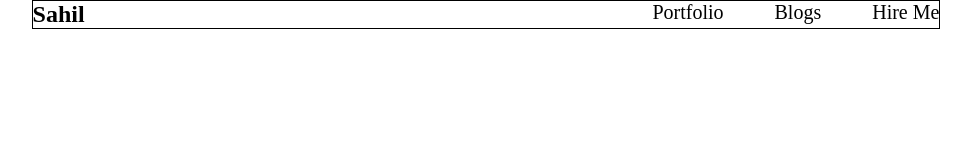
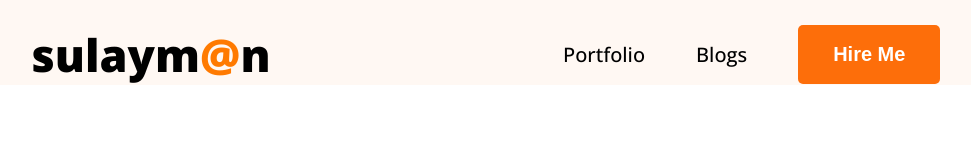
Before and after one commit to sulayman-a-khan/HERO-DEV-CODE, a plain HTML site: page index.html in a window 1280 px wide. Shown: the whole page, without its empty margins (154-1125 px from the left). Drawn offline with nearby package versions, Linux system fonts and the light colour scheme.

Commit message:
header ar nav bar banaisi

```diff
--- a/index.html
+++ b/index.html
@@ -5,17 +5,20 @@
     <meta name="viewport" content="width=device-width, initial-scale=1.0">
     <title>Sahil Sulayman</title>
     <link rel="stylesheet" href="styles/index.css">
+    <link rel="preconnect" href="https://fonts.googleapis.com">
+<link rel="preconnect" href="https://fonts.gstatic.com" crossorigin>
+<link href="https://fonts.googleapis.com/css2?family=Open+Sans:ital,wght@0,300..800;1,300..800&display=swap" rel="stylesheet">
 </head>
-<body>
+<body class="open-sans">
     <header>
         <nav>
             <div>
-                <h2>Sahil</h2>
+                <h2>sulaym<span class="orange-color">@</span>n</h2>
             </div>
             <ul>
                 <li><a href="#portfolio">Portfolio</a></li>
                 <li><a href="#Blogs">Blogs</a></li>
-                <li><a href="#Hire">Hire Me</a></li>
+                <li><button class="btn">Hire Me</button></li>
         </nav>
     </header>
 
--- a/styles/index.css
+++ b/styles/index.css
@@ -1,10 +1,11 @@
 nav {
     display: flex;
     justify-content: space-between;
+    align-items: center;
     width: 71%;
+    padding-top: 24px;
     max-width: 1140px;
     margin: 0px auto;
-    border: 1px solid black;
 }
 * {
     margin: 0;
@@ -14,6 +15,7 @@ nav {
 
 nav ul {
     display: flex;
+    align-items: center;
     list-style-type: none;
     gap: 51px;
 }
@@ -24,3 +26,30 @@ nav ul li a {
     font-size: 20px;
     font-weight: 500;
 }
+header {
+    background-color: #FFF8F3
+}
+
+.btn {
+    background-color: #FD6E0A;
+    padding: 18px 35px;
+    border: none;
+    border-radius: 5px;
+    font-size: 20px;
+    font-weight: 700;
+    color: white;
+    cursor: pointer;
+    align-items: center;
+}
+
+nav div h2 {
+    font-size: 45px;
+    font-weight: 800;
+}
+.orange-color {
+    color: #FF7A00;
+}
+.open-sans {
+  font-family: "Open Sans", sans-serif;
+  font-optical-sizing: auto;
+}
```
